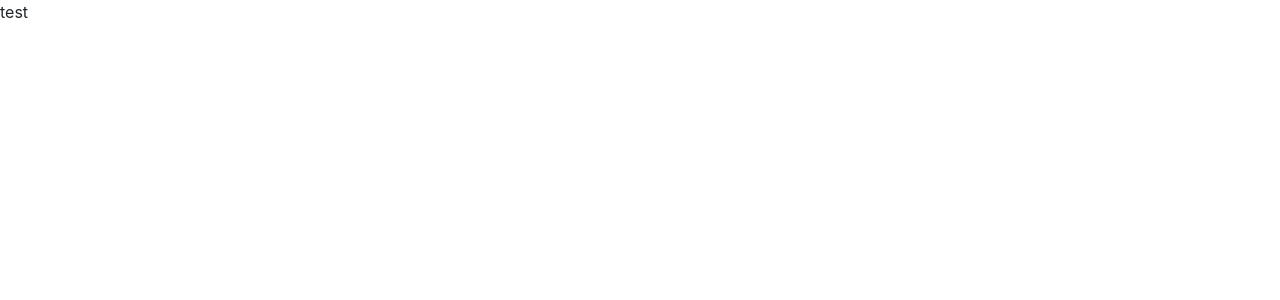
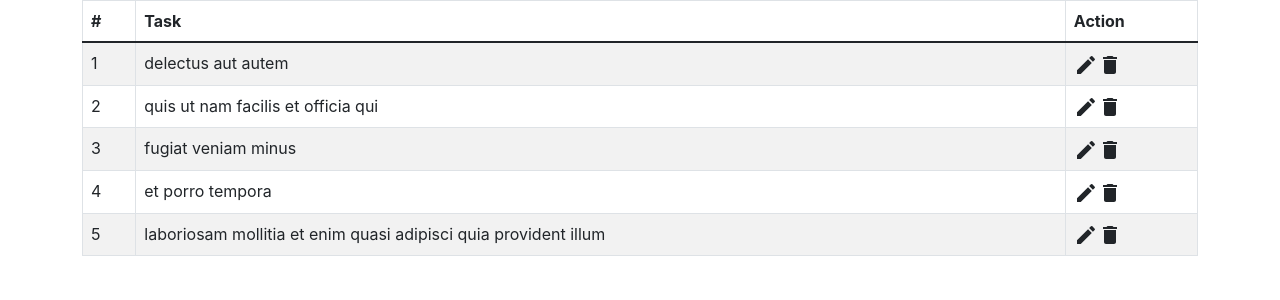
Before and after one commit to RahulParmarRP/react-trootech-test, a React (Create React App) app: page / in a window 1280 px wide. Shown: the top 300 px of the page. Built offline with nearby package versions, Linux system fonts and the light colour scheme.

Commit message:
added todo table and made it editable

```diff
--- a/package.json
+++ b/package.json
@@ -5,6 +5,7 @@
   "dependencies": {
     "@emotion/react": "^11.7.0",
     "@emotion/styled": "^11.6.0",
+    "@mui/icons-material": "^5.2.0",
     "@mui/material": "^5.2.1",
     "axios": "^0.24.0",
     "bootstrap": "5.1.3",
--- a/src/components/DataTable/index.jsx
+++ b/src/components/DataTable/index.jsx
@@ -1,35 +1,44 @@
-import React from 'react'
+import React, { useState } from 'react'
 import Table from 'react-bootstrap/Table'
+import EditIcon from '@mui/icons-material/Edit'
+import DoneIcon from '@mui/icons-material/Done'
+import DeleteIcon from '@mui/icons-material/Delete'
 
-const DataTable = () => {
+const DataTable = ({ todos }) => {
+    const [editMode, setEditMode] = useState(false)
+    const [currentEditTodo, setCurrentEditTodo] = useState(null)
+    debugger
+    const handleEditClick = (id, index) => {
+        setCurrentEditTodo(todos[index])
+        setEditMode(true)
+    }
+    const handleUpdateClick = (id) => {
+        setEditMode(false)
+    }
+
     return (
-        <Table striped bordered hover>
+        <Table striped bordered>
             <thead>
                 <tr>
                     <th>#</th>
-                    <th>First Name</th>
-                    <th>Last Name</th>
-                    <th>Username</th>
+                    <th>Task</th>
+                    <th>Action</th>
                 </tr>
             </thead>
             <tbody>
-                <tr>
-                    <td>1</td>
-                    <td>Mark</td>
-                    <td>Otto</td>
-                    <td>@mdo</td>
-                </tr>
-                <tr>
-                    <td>2</td>
-                    <td>Jacob</td>
-                    <td>Thornton</td>
-                    <td>@fat</td>
-                </tr>
-                <tr>
-                    <td>3</td>
-                    <td colSpan="2">Larry the Bird</td>
-                    <td>@twitter</td>
-                </tr>
+                {todos.map((todo, index) => (
+                    <tr>
+                        <td>{todo.id}</td>
+                        <td>{todo.title}</td>
+                        <td>
+                            {(editMode && currentEditTodo.id === todo.id)
+                                ? (<DoneIcon onClick={() => handleUpdateClick(todo.id)} />)
+                                : (<EditIcon onClick={() => handleEditClick(todo.id, index)} />)}
+                            <DeleteIcon />
+                        </td>
+                    </tr>
+                ))}
+
             </tbody>
         </Table>
     )
--- a/src/pages/Dashboard/index.jsx
+++ b/src/pages/Dashboard/index.jsx
@@ -1,10 +1,19 @@
 import React from 'react'
-
+import Col from 'react-bootstrap/Col'
+import Row from 'react-bootstrap/Row'
+import Container from 'react-bootstrap/Container'
+import DataTable from '../../components/DataTable'
+import { useSelector } from 'react-redux'
 const Dashboard = () => {
+    const todos = useSelector((state) => state.todosData.todos)
     return (
-        <div>
-            test
-        </div>
+        <Container>
+            <Row>
+                <Col>
+                    <DataTable todos={todos} />
+                </Col>
+            </Row>
+        </Container>
     )
 }
 
--- a/src/store/reducers/index.js
+++ b/src/store/reducers/index.js
@@ -2,6 +2,6 @@ import { combineReducers } from 'redux'
 import { todoReducer } from './todo.reducer'
 
 export const rootReducer = combineReducers({
-    todo: todoReducer
+    todosData: todoReducer
 })
 export default rootReducer
--- a/src/store/reducers/todo.reducer.js
+++ b/src/store/reducers/todo.reducer.js
@@ -2,18 +2,14 @@ import todos from '../../__mock__/todos.json'
 
 const initialState = {
     todos: [...todos],
+
     userName: '',
     id: '',
     gender: '',
     hobby: [],
     age: 18,
     date: new Date(),
-
-
     status: false,
-    first_name: '',
-    last_name: '',
-    node: {},
 }
 
 export const todoReducer = (state = initialState, action) => {
@@ -28,8 +24,6 @@ export const todoReducer = (state = initialState, action) => {
             }
         }
 
-
-
         default:
             return state
     }
```
Also changed, not shown: 1 other file (tests, documents, lock files or other folders).
